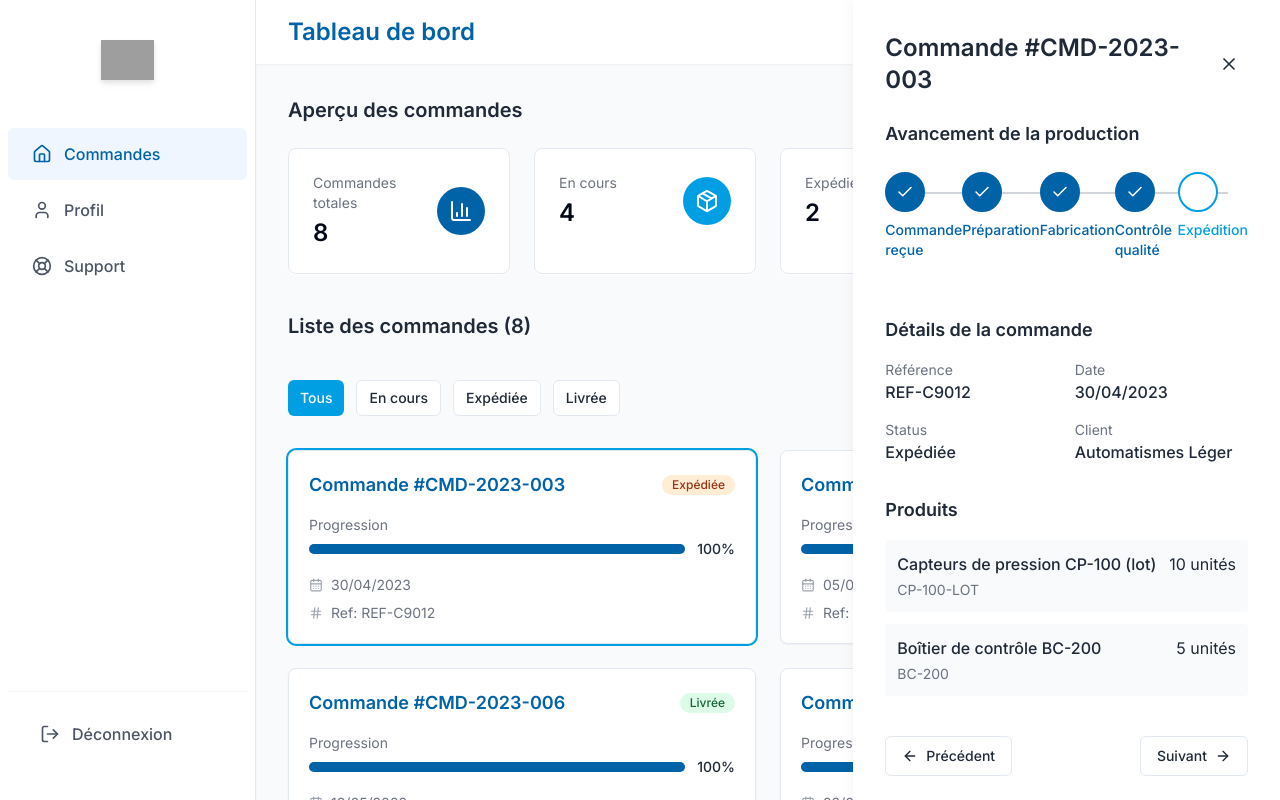
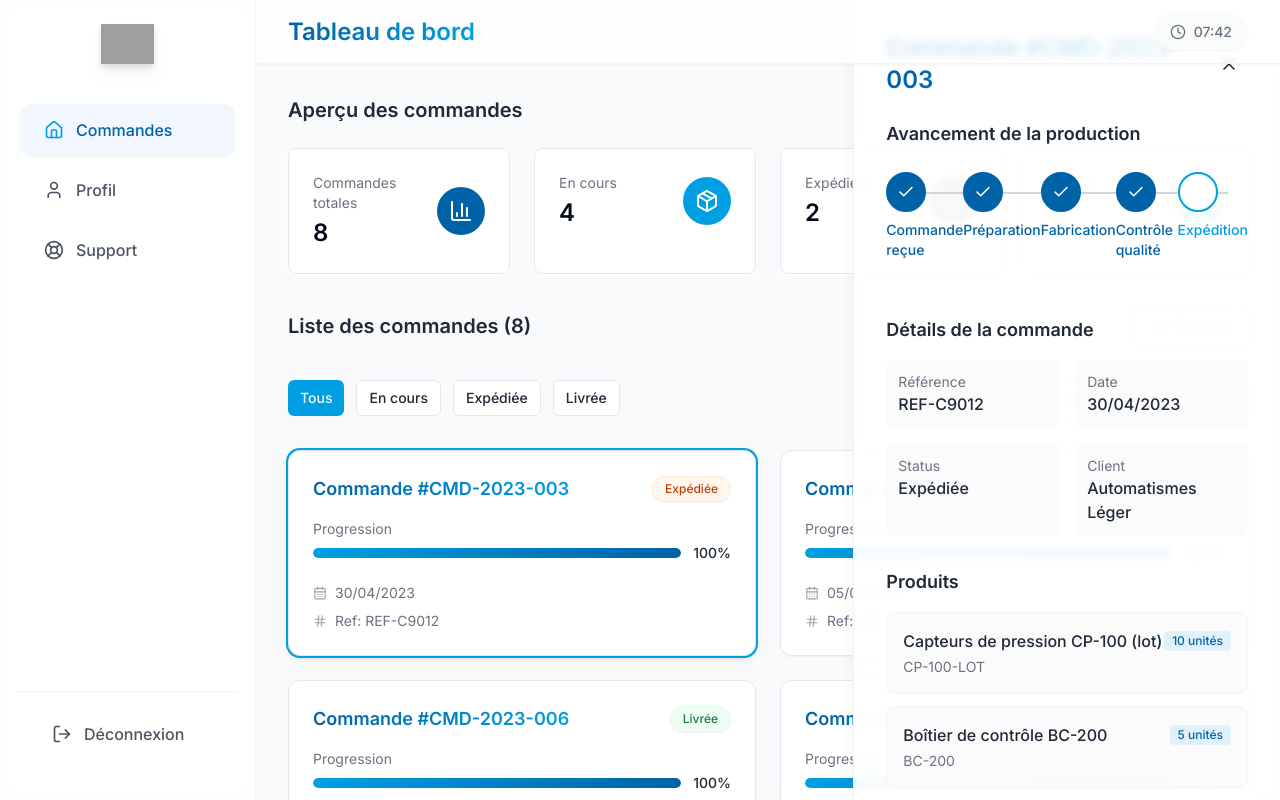
Before and after one commit to vincentchaumeil/portail-client-tf, a React (Vite) app: page / in a window 1280 px wide. Both pictures are taken after a click on the element 497 px from the left and 549 px from the top of the page. Built offline with nearby package versions, Linux system fonts and the light colour scheme; grey boxes are pictures that could not be loaded.

Commit message:
Refactor: UI improvements

```diff
--- a/src/components/layout/AppSidebar.tsx
+++ b/src/components/layout/AppSidebar.tsx
@@ -14,11 +14,11 @@ const SidebarItem: React.FC<SidebarItemProps> = ({ icon: Icon, label, active })
   return (
     <div
       className={cn(
-        "flex items-center gap-3 px-6 py-3.5 cursor-pointer transition-all duration-300 text-gray-600 hover:text-primary-dark hover:bg-blue-50 rounded-md mx-2",
-        active && "text-primary-dark bg-blue-50 font-medium"
+        "flex items-center gap-3 px-6 py-3.5 cursor-pointer transition-all duration-300 text-gray-600 hover:text-primary-dark hover:bg-blue-50/70 rounded-xl mx-3",
+        active && "text-primary-dark bg-blue-50/80 font-medium shadow-sm"
       )}
     >
-      <Icon size={20} />
+      <Icon size={20} className={cn("transition-all", active && "text-primary")} />
       <span className="font-medium">{label}</span>
     </div>
   );
@@ -26,18 +26,18 @@ const SidebarItem: React.FC<SidebarItemProps> = ({ icon: Icon, label, active })
 
 const AppSidebar: React.FC = () => {
   return (
-    <aside className="w-64 min-h-screen bg-white border-r border-gray-200 py-10 flex flex-col shadow-sm">
-      <div className="mb-12 px-5 flex justify-center">
+    <aside className="w-64 min-h-screen bg-white/90 backdrop-blur-sm border-r border-gray-100 py-6 flex flex-col shadow-sm sticky top-0 left-0 z-20">
+      <div className="mb-10 px-5 flex justify-center">
         <Logo size="medium" className="hover:opacity-90 transition-opacity" />
       </div>
 
-      <div className="flex-1 space-y-1">
+      <div className="flex-1 space-y-2 px-2">
         <SidebarItem icon={Home} label="Commandes" active />
         <SidebarItem icon={User} label="Profil" />
         <SidebarItem icon={LifeBuoy} label="Support" />
       </div>
 
-      <div className="mt-auto border-t border-gray-100 pt-4 mx-2">
+      <div className="mt-auto border-t border-gray-100 pt-4 mx-4 mb-4">
         <SidebarItem icon={LogOut} label="Déconnexion" />
       </div>
     </aside>
--- a/src/components/layout/AppTopbar.tsx
+++ b/src/components/layout/AppTopbar.tsx
@@ -31,12 +31,12 @@ const AppTopbar: React.FC<AppTopbarProps> = ({ title }) => {
   };
 
   return (
-    <header className="h-16 bg-white shadow-sm px-8 between-flex">
+    <header className="h-16 bg-white/80 backdrop-blur-sm border-b border-gray-100 px-8 between-flex sticky top-0 z-10 shadow-sm">
       <div className="flex items-center">
-        <h1 className="text-2xl font-semibold text-primary-dark transition-colors hover:text-primary">{title}</h1>
+        <h1 className="text-2xl font-semibold text-primary-dark transition-colors hover:text-primary bg-gradient-to-r from-primary-dark to-primary bg-clip-text text-transparent">{title}</h1>
       </div>
 
-      <div className="flex items-center text-muted-foreground hover:text-primary transition-colors bg-gray-50 px-3 py-1.5 rounded-full">
+      <div className="flex items-center text-muted-foreground hover:text-primary transition-colors bg-gray-50/80 backdrop-blur-sm px-4 py-2 rounded-full shadow-sm">
         <Clock className="h-4 w-4 mr-2" />
         <span className="text-sm font-medium">{currentTime}</span>
       </div>
--- a/src/components/layout/Logo.tsx
+++ b/src/components/layout/Logo.tsx
@@ -18,7 +18,7 @@ const Logo: React.FC<LogoProps> = ({ size = 'medium', className = '' }) => {
       <img
         src="https://www.transfact.de/wp-content/uploads/logo_transfact_retina.png"
         alt="Transfact Logo"
-        className={`w-auto object-contain drop-shadow-md ${sizeClasses[size]}`}
+        className={`w-auto object-contain drop-shadow-lg ${sizeClasses[size]}`}
       />
     </div>
   );
--- a/src/components/orders/OrderCard.tsx
+++ b/src/components/orders/OrderCard.tsx
@@ -16,13 +16,13 @@ const OrderCard: React.FC<OrderCardProps> = ({ order, isActive, onClick }) => {
   return (
     <div
       className={cn(
-        "bg-white border rounded-lg p-5 cursor-pointer transition-all duration-300 shadow-sm hover:shadow-md",
-        isActive && "ring-2 ring-primary"
+        "bg-white border rounded-xl p-6 cursor-pointer transition-all duration-300 hover:shadow-md hover:translate-y-[-2px]",
+        isActive ? "ring-2 ring-primary shadow-md" : "shadow-sm"
       )}
       onClick={onClick}
     >
       <div className="between-flex mb-4">
-        <h3 className="text-lg font-semibold text-primary-dark">Commande #{order.orderNumber}</h3>
+        <h3 className="text-lg font-semibold text-primary-dark bg-gradient-to-r from-primary-dark to-primary bg-clip-text text-transparent">Commande #{order.orderNumber}</h3>
         <StatusBadge status={order.status} />
       </div>
 
@@ -34,7 +34,7 @@ const OrderCard: React.FC<OrderCardProps> = ({ order, isActive, onClick }) => {
         </div>
       </div>
 
-      <div className="flex flex-col space-y-2 mt-4 text-sm text-muted-foreground">
+      <div className="flex flex-col space-y-2 mt-5 text-sm text-muted-foreground">
         <div className="flex items-center">
           <CalendarDays size={14} className="mr-2 text-gray-400" />
           <span>{order.date}</span>
--- a/src/components/orders/OrderDetailPanel.tsx
+++ b/src/components/orders/OrderDetailPanel.tsx
@@ -30,9 +30,9 @@ const OrderDetailPanel: React.FC<OrderDetailPanelProps> = ({
   if (!order) return null;
 
   return (
-    <div className="fixed inset-y-0 right-0 w-1/3 bg-white shadow-detail-panel p-8 animate-slide-in-right overflow-y-auto">
+    <div className="fixed inset-y-0 right-0 w-1/3 bg-white/95 backdrop-blur-sm shadow-detail-panel p-8 animate-slide-in-right overflow-y-auto border-l border-gray-100">
       <div className="between-flex mb-6">
-        <h2 className="text-2xl font-semibold">Commande #{order.orderNumber}</h2>
+        <h2 className="text-2xl font-semibold bg-gradient-to-r from-primary-dark to-primary bg-clip-text text-transparent">Commande #{order.orderNumber}</h2>
         <button
           onClick={onClose}
           className="h-10 w-10 rounded-full hover:bg-gray-100 center-flex transition-all-300"
@@ -47,19 +47,19 @@ const OrderDetailPanel: React.FC<OrderDetailPanelProps> = ({
         <div className="space-y-4">
           <h3 className="text-lg font-semibold">Détails de la commande</h3>
           <div className="grid grid-cols-2 gap-4">
-            <div>
+            <div className="bg-gray-50/70 p-3 rounded-lg">
               <p className="text-sm text-muted-foreground">Référence</p>
               <p className="font-medium">{order.reference}</p>
             </div>
-            <div>
+            <div className="bg-gray-50/70 p-3 rounded-lg">
               <p className="text-sm text-muted-foreground">Date</p>
               <p className="font-medium">{order.date}</p>
             </div>
-            <div>
+            <div className="bg-gray-50/70 p-3 rounded-lg">
               <p className="text-sm text-muted-foreground">Status</p>
               <p className="font-medium capitalize">{order.status}</p>
             </div>
-            <div>
+            <div className="bg-gray-50/70 p-3 rounded-lg">
               <p className="text-sm text-muted-foreground">Client</p>
               <p className="font-medium">{order.clientName}</p>
             </div>
@@ -70,10 +70,10 @@ const OrderDetailPanel: React.FC<OrderDetailPanelProps> = ({
           <h3 className="text-lg font-semibold mb-4">Produits</h3>
           <div className="space-y-3">
             {order.products.map((product, index) => (
-              <div key={index} className="bg-gray-50 p-3 rounded">
+              <div key={index} className="bg-gray-50/70 p-4 rounded-lg border border-gray-100">
                 <div className="between-flex">
                   <span className="font-medium">{product.name}</span>
-                  <span>{product.quantity} unités</span>
+                  <span className="bg-primary/10 text-primary-dark px-2 py-0.5 rounded text-xs font-medium">{product.quantity} unités</span>
                 </div>
                 <p className="text-sm text-muted-foreground mt-1">{product.reference}</p>
               </div>
@@ -86,7 +86,7 @@ const OrderDetailPanel: React.FC<OrderDetailPanelProps> = ({
         <Button
           variant="outline"
           onClick={onPrevious}
-          className="flex items-center gap-2"
+          className="flex items-center gap-2 hover:bg-gray-100"
         >
           <ArrowLeft size={16} />
           Précédent
@@ -95,7 +95,7 @@ const OrderDetailPanel: React.FC<OrderDetailPanelProps> = ({
         <Button
           variant="outline"
           onClick={onNext}
-          className="flex items-center gap-2"
+          className="flex items-center gap-2 hover:bg-gray-100"
         >
           Suivant
           <ArrowRight size={16} />
--- a/src/components/orders/ProgressBar.tsx
+++ b/src/components/orders/ProgressBar.tsx
@@ -9,9 +9,9 @@ interface ProgressBarProps {
 
 const ProgressBar: React.FC<ProgressBarProps> = ({ percentage, className }) => {
   return (
-    <div className={cn("w-full bg-gray-200 rounded-full h-2.5", className)}>
+    <div className={cn("w-full bg-gray-100 rounded-full h-2.5 overflow-hidden shadow-inner", className)}>
       <div
-        className="h-2.5 rounded-full bg-primary-dark transition-all duration-700 ease-in-out"
+        className="h-2.5 rounded-full bg-gradient-to-r from-primary to-primary-dark transition-all duration-700 ease-in-out"
         style={{ width: `${percentage}%` }}
       />
     </div>
--- a/src/components/orders/StatusBadge.tsx
+++ b/src/components/orders/StatusBadge.tsx
@@ -10,12 +10,12 @@ interface StatusBadgeProps {
 }
 
 const StatusBadge: React.FC<StatusBadgeProps> = ({ status, className }) => {
-  const baseClasses = "inline-flex items-center px-2.5 py-0.5 rounded-full text-xs font-medium";
+  const baseClasses = "inline-flex items-center px-3 py-1 rounded-full text-xs font-medium shadow-sm";
 
   const statusStyles = {
-    'en cours': "bg-blue-100 text-blue-800",
-    'expédiée': "bg-orange-100 text-orange-800",
-    'livrée': "bg-green-100 text-green-800"
+    'en cours': "bg-blue-50 text-blue-700 border border-blue-100",
+    'expédiée': "bg-orange-50 text-orange-700 border border-orange-100",
+    'livrée': "bg-green-50 text-green-700 border border-green-100"
   };
 
   return (
--- a/src/pages/Index.tsx
+++ b/src/pages/Index.tsx
@@ -8,7 +8,7 @@ import { mockOrders } from '@/data/mockOrders';
 
 const Index = () => {
   return (
-    <div className="flex h-screen bg-page">
+    <div className="flex h-screen bg-gray-50/70 backdrop-blur-sm overflow-hidden">
       <AppSidebar />
 
       <div className="flex-1 flex flex-col overflow-hidden">
@@ -16,10 +16,12 @@ const Index = () => {
 
         <main className="flex-1 overflow-auto p-8">
           {/* Dashboard Summary Section */}
-          <DashboardSummary orders={mockOrders} />
+          <div className="animate-fade-in">
+            <DashboardSummary orders={mockOrders} />
+          </div>
 
           {/* Orders Section - with increased spacing */}
-          <div className="mt-8">
+          <div className="mt-8 animate-fade-in" style={{ animationDelay: '0.2s' }}>
             <OrdersContainer orders={mockOrders} />
           </div>
         </main>
```
